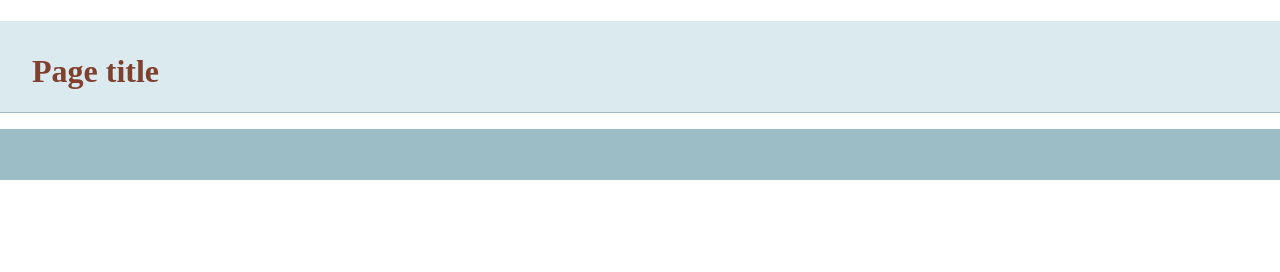
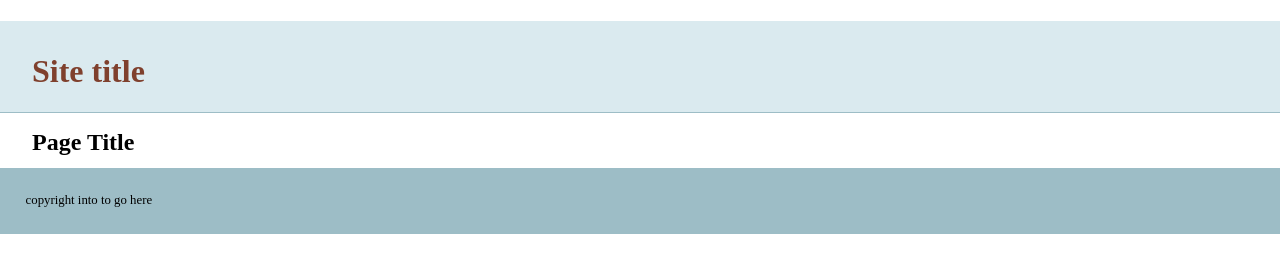
Before and after one commit to bradnath/git-basics, a plain HTML site: page 02_07/index.html in a window 1280 px wide. Drawn offline with nearby package versions, Linux system fonts and the light colour scheme.

Commit message:
added more info to template

```diff
--- a/02_07/index.html
+++ b/02_07/index.html
@@ -14,13 +14,14 @@
     </head>
     <body>
     <header>
-	<h1>Page title</h1>
+	<h1>Site title</h1>
     </header>
     <nav id="pageNav">
     </nav>
     <main>
+        <h2>Page Title</h2>
     </main>
-    <footer>
+    <footer>copyright into to go here
     </footer>
         <script>
 //use the modernizr load to load up external scripts. This will load the scripts asynchronously, but the order listed matters. Although it will load all scripts in parallel, it will execute them in the order listed
```
